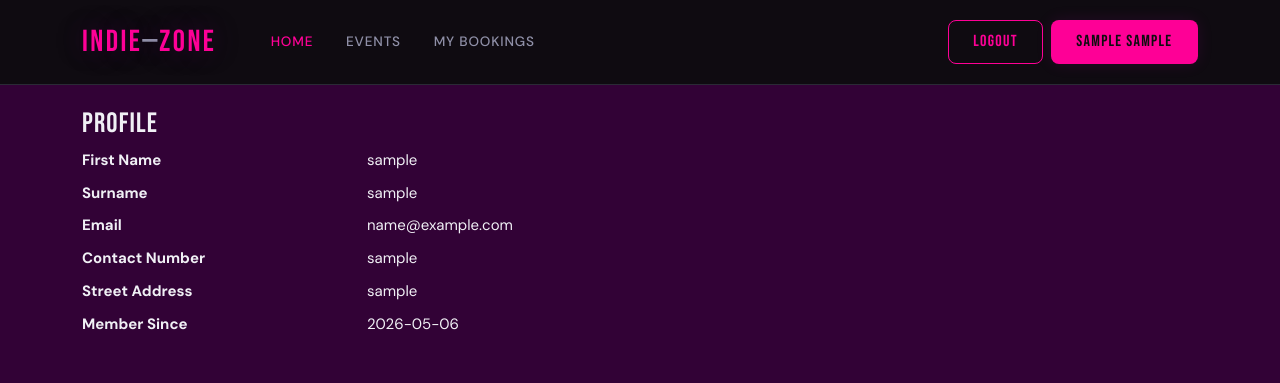
After one commit to Froio/IAB207-A2, a Flask app: page /profile in a window 1280 px wide. The commit adds this page. Shown: the top 383 px of the page. Run offline with Flask 3, Linux system fonts and the light colour scheme; the visitor is signed in with stand-in values (Sample User, id 1); data comes from the database, SQL or seed files in the repository; some libraries are stand-ins or nearby versions.

Commit message:
Implemented user accounts

```diff
--- a/website/__init__.py
+++ b/website/__init__.py
@@ -3,22 +3,25 @@ from flask import Flask
 from flask_bootstrap import Bootstrap5
 from flask_sqlalchemy import SQLAlchemy
 from flask_login import LoginManager
+from flask_bcrypt import Bcrypt
 
+# Extensions
 db = SQLAlchemy()
+bcrypt = Bcrypt()
 
 # create a function that creates a web application
 # a web server will run this web application
 def create_app():
-
     app = Flask(__name__)  # this is the name of the module/package that is calling this app
     # Should be set to false in a production environment
     app.debug = True
     app.secret_key = 'somesecretkey'
     # set the app configuration data
     app.config['SQLALCHEMY_DATABASE_URI'] = 'sqlite:///sitedata.sqlite'
-    # initialise db with flask app
+
+    # initialise extensions with flask app
     db.init_app(app)
-
+    bcrypt.init_app(app)
     Bootstrap5(app)
 
     # initialise the login manager
@@ -32,9 +35,10 @@ def create_app():
     # create a user loader function takes userid and returns User
     # Importing inside the create_app function avoids circular references
     from .models import User
+
     @login_manager.user_loader
     def load_user(user_id):
-       return db.session.scalar(db.select(User).where(User.id==user_id))
+        return db.session.scalar(db.select(User).where(User.id==user_id))
 
     from . import views
     app.register_blueprint(views.main_bp)
@@ -42,4 +46,8 @@ def create_app():
     from . import auth
     app.register_blueprint(auth.auth_bp)
 
+    # create DB tables automatically
+    with app.app_context():
+        db.create_all()
+
     return app
--- a/website/models.py
+++ b/website/models.py
@@ -4,10 +4,17 @@ from flask_login import UserMixin
 
 class User(db.Model, UserMixin):
     id = db.Column(db.Integer, primary_key=True)
-    name = db.Column(db.String(120), unique=True, nullable=False)
+    firstname = db.Column(db.String(120), nullable=False)
+    surname = db.Column(db.String(120), nullable=False)
     email = db.Column(db.String(120), unique=True, nullable=False)
+    contact_number = db.Column(db.String(15), nullable=False)
+    street_address = db.Column(db.String(255), nullable=False)
     password_hash = db.Column(db.String(255), nullable=False)
     created_at = db.Column(db.DateTime, default=datetime.utcnow, nullable=False)
+
+    @property
+    def full_name(self):
+        return f"{self.firstname} {self.surname}"
 
 class Event(db.Model):
     id = db.Column(db.Integer, primary_key=True)
--- a/website/templates/base.html
+++ b/website/templates/base.html
@@ -14,8 +14,6 @@
     <header>
 
         <!-- Navbar -->
-        <nav>
-            <!--  Navbar  -->
         <nav class="navbar iz-navbar navbar-expand-lg">
         <div class="container">
             <a class="navbar-brand" href="{{ url_for('main.index')}}">INDIE<span>—</span>ZONE</a>
@@ -29,8 +27,13 @@
                 <li class="nav-item"><a class="nav-link" href="{{ url_for('main.booking_history')}}">My Bookings</a></li>
             </ul>
             <div class="d-flex gap-2 mt-3 mt-lg-0">
-                <a class="btn-outline-neon btn">Log In</a>
-                <a class="btn-neon btn">Join Free</a>
+                {% if current_user.is_authenticated %}
+                <a class="btn-outline-neon btn" href="{{ url_for('auth.logout') }}">Logout</a>
+                <a class="btn-neon btn" href="{{ url_for('main.profile') }}">{{ current_user.full_name }}</a>
+                {% else %}
+                <a class="btn-outline-neon btn" href="{{ url_for('auth.login') }}">Log In</a>
+                <a class="btn-neon btn" href="{{ url_for('auth.register') }}">Join Free</a>
+                {% endif %}
             </div>
             </div>
         </div>
--- /dev/null
+++ b/website/templates/profile.html
@@ -0,0 +1,26 @@
+{% extends "base.html" %}
+
+{% block body %}
+<div class="container py-4">
+    <h3>Profile</h3>
+    <dl class="row">
+        <dt class="col-sm-3">First Name</dt>
+        <dd class="col-sm-9">{{ current_user.firstname }}</dd>
+
+        <dt class="col-sm-3">Surname</dt>
+        <dd class="col-sm-9">{{ current_user.surname }}</dd>
+
+        <dt class="col-sm-3">Email</dt>
+        <dd class="col-sm-9">{{ current_user.email }}</dd>
+
+        <dt class="col-sm-3">Contact Number</dt>
+        <dd class="col-sm-9">{{ current_user.contact_number }}</dd>
+
+        <dt class="col-sm-3">Street Address</dt>
+        <dd class="col-sm-9">{{ current_user.street_address }}</dd>
+
+        <dt class="col-sm-3">Member Since</dt>
+        <dd class="col-sm-9">{{ current_user.created_at.strftime('%Y-%m-%d') }}</dd>
+    </dl>
+</div>
+{% endblock %}
--- a/website/views.py
+++ b/website/views.py
@@ -1,5 +1,6 @@
 from flask import Blueprint, render_template, redirect, url_for, request, flash
 from .forms import TicketForm
+from flask_login import login_required, current_user
 
 main_bp = Blueprint('main', __name__)
 
@@ -146,6 +147,10 @@ def event_detail(id):
         return redirect(url_for('main.events'))
 
     if form.validate_on_submit():
+        # require login before purchasing
+        if not current_user.is_authenticated:
+            return redirect(url_for('auth.login', next=request.path))
+
         quantity = form.quantity.data
 
         if quantity > event['tickets_available']:
@@ -174,13 +179,22 @@ def order_confirmation():
     return render_template('order-confirmation.html', quantity=quantity, event=event)
 
 @main_bp.route('/create-event', methods=['GET', 'POST'])
+@login_required
 def create_event():
     return render_template('create-event.html')
 
 @main_bp.route('/event/<int:id>/edit', methods=['GET', 'POST'])
+@login_required
 def edit_event(id):
     return render_template('edit-event.html')
 
 @main_bp.route('/booking-history')
+@login_required
 def booking_history():
     return render_template('booking-history.html')
+
+
+@main_bp.route('/profile')
+@login_required
+def profile():
+    return render_template('profile.html')
```
Also changed, not shown: website/auth.py (+48 -8 lines), website/forms.py (+19 -4 lines).
